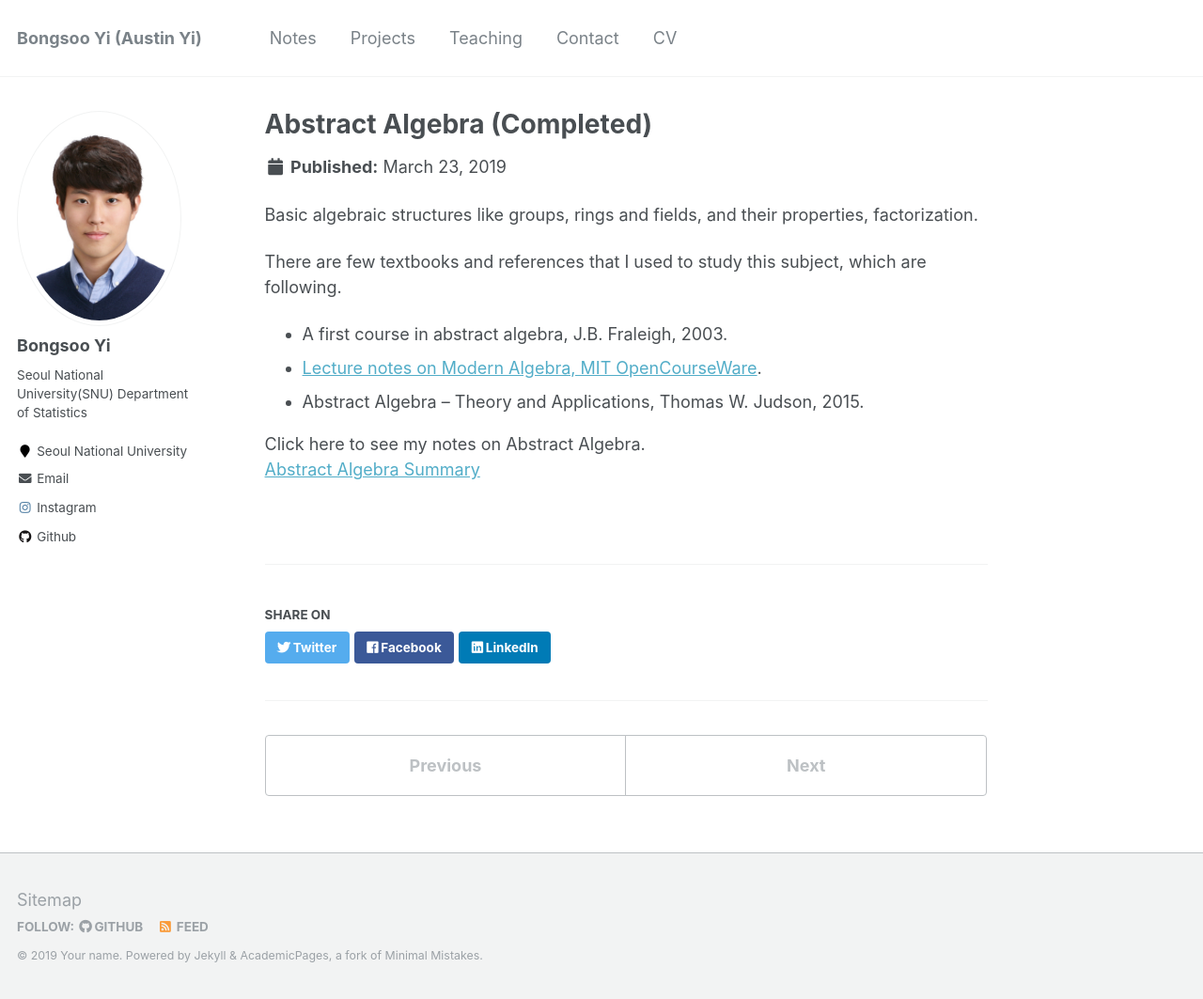
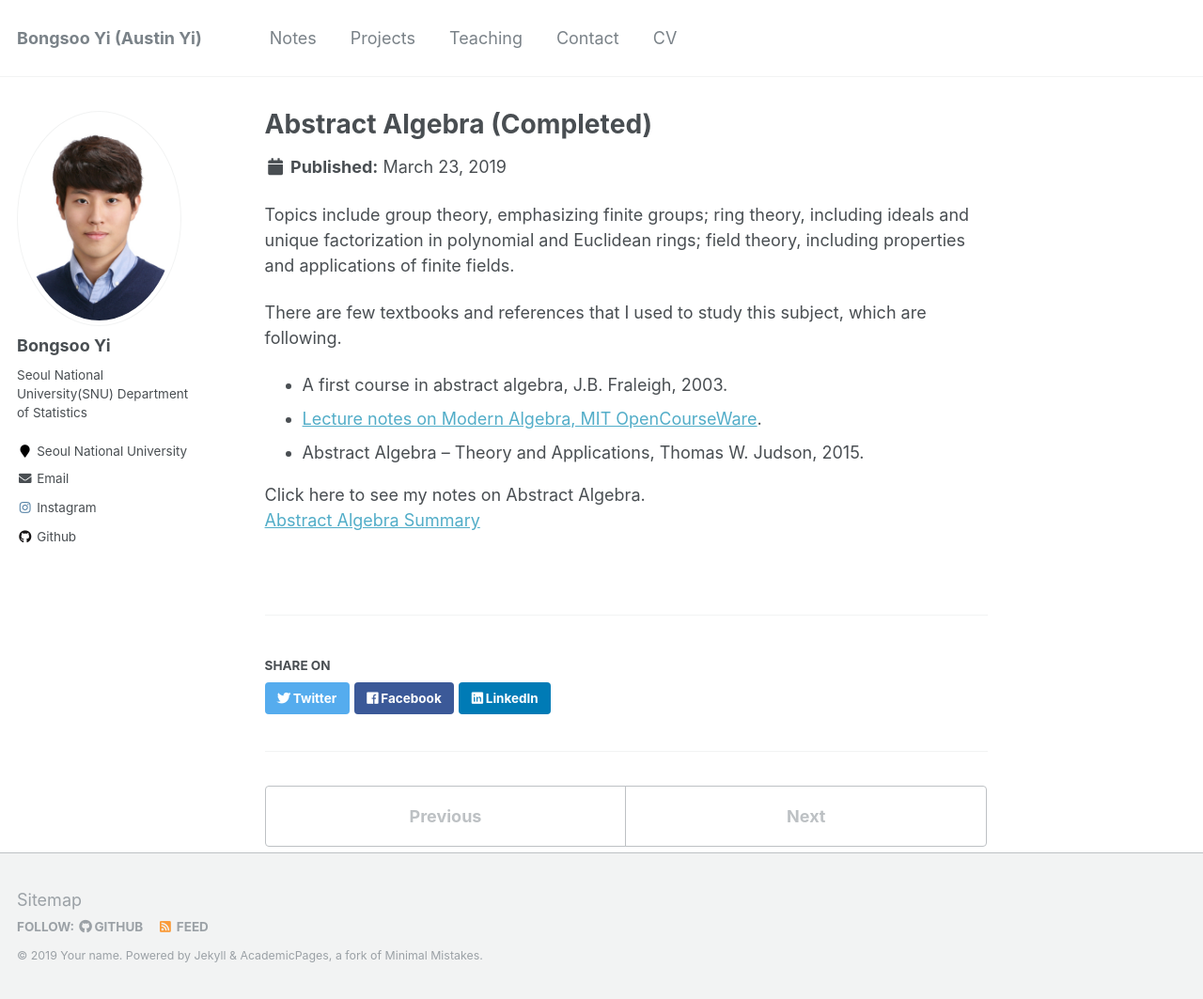
Before and after one commit to austinyi/austinyi.github.io, a Jekyll site: the page built from _publications/2019-03-23-abstractalgebra.md, in a window 1280 px wide and 1063 px high. Shown: the whole window at 94% size. Built offline with Jekyll 4.4.1, drawn with Linux system fonts in a browser that asks for light colours.

Commit message:
Update 2019-03-23-abstractalgebra.md

```diff
--- a/_publications/2019-03-23-abstractalgebra.md
+++ b/_publications/2019-03-23-abstractalgebra.md
@@ -8,7 +8,7 @@ paperurl:
 
 ---
 
-Basic algebraic structures like groups, rings and fields, and their properties, factorization.
+Topics include group theory, emphasizing finite groups; ring theory, including ideals and unique factorization in polynomial and Euclidean rings; field theory, including properties and applications of finite fields.
 
 There are few textbooks and references that I used to study this subject, which are following.
 * A first course in abstract algebra, J.B. Fraleigh, 2003.
```
